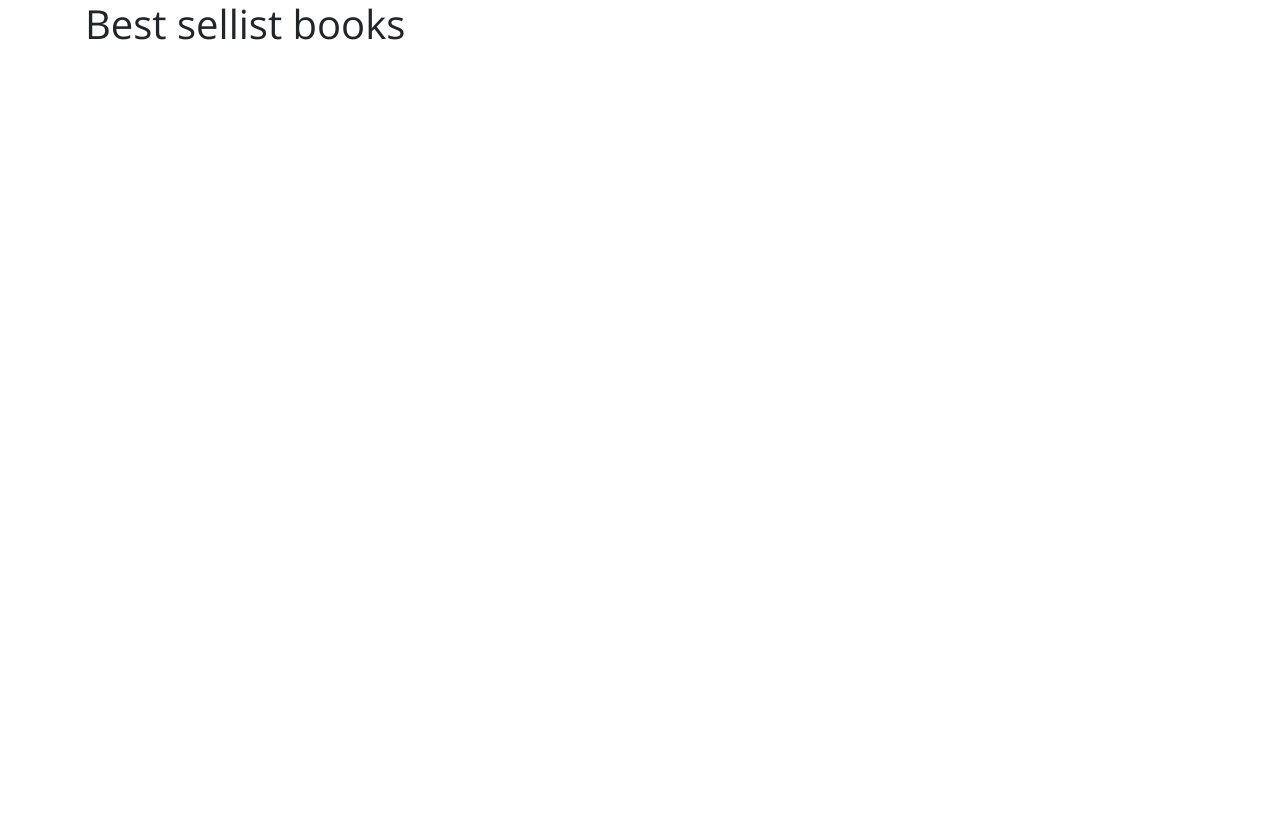
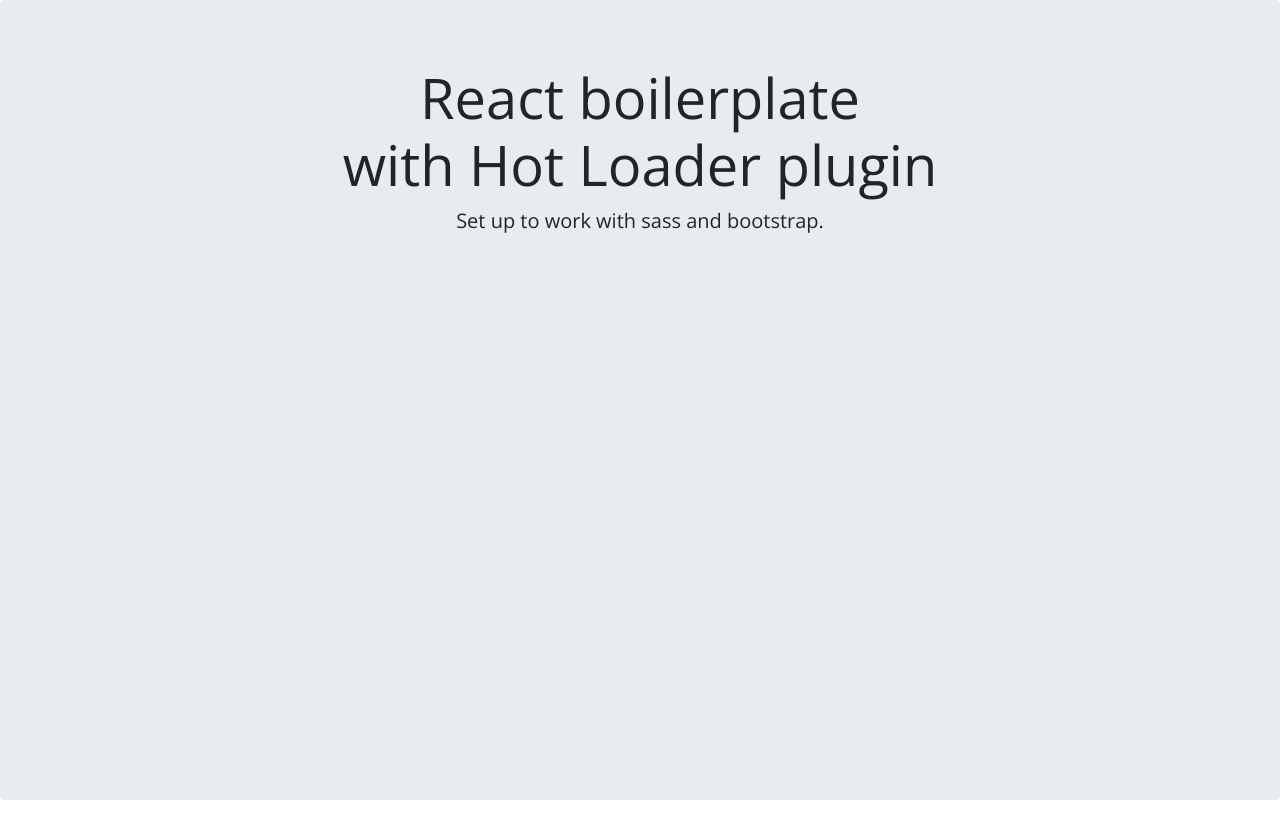
Before and after one commit to cristiAndreiTarasi/React_Hot_Loader_App_Boilerplate, a React app: page / in a window 1280 px wide. Before the commit the page ends 800 px from the top, so only its background shows below. Built offline with nearby package versions, Linux system fonts and the light colour scheme.

Commit message:
organized webpack config into prod and dev

```diff
--- a/package.json
+++ b/package.json
@@ -3,7 +3,7 @@
     "version": "1.0.0",
     "main": "index.js",
     "scripts": {
-        "start": "webpack-dev-server --open --config webpack.dev.js",
+        "start": "webpack-dev-server --config webpack.dev.js",
         "build": "webpack --config webpack.prod.js"
     },
     "keywords": [],
--- a/src/components/App.js
+++ b/src/components/App.js
@@ -2,14 +2,11 @@
 import React, { Component } from 'react';
 import { hot } from 'react-hot-loader/root';
 
-class App extends Component {
-    render () {
-        return (
-            <div className='container'>
-                <h1>Best sellist books</h1>
-            </div>
-        );
-    }
-}
+const App = () => (
+    <div className="jumbotron">
+        <h1 className="display-4">React boilerplate <br />with Hot Loader plugin</h1>
+        <p className="lead">Set up to work with sass and bootstrap.</p>
+    </div>
+);
 
 export default hot(App);
--- a/src/styles/partials/_test.scss
+++ b/src/styles/partials/_test.scss
@@ -7,3 +7,15 @@
 body {
   font-family: "Open Sans", serif;
 }
+
+.jumbotron {
+    height: 100vh;
+    display: flex;
+    flex-direction: column;
+    justify-content: flex-start;
+    align-items: center;
+
+    h1 {
+        text-align: center;
+    }
+}
--- a/webpack.dev.js
+++ b/webpack.dev.js
@@ -26,7 +26,7 @@ module.exports = merge(common, {
 
     plugins: [
         new HtmlWebpackPlugin({
-            template: './public/index.html',
+            template: './public/template.html',
         }),
         new ErrorOverlayPlugin(),
         new BrowserSyncPlugin({
--- a/webpack.prod.js
+++ b/webpack.prod.js
@@ -36,7 +36,7 @@ module.exports = merge(common, {
         new CleanWebpackPlugin(),
         new MiniCssExtractPlugin({filename: '[name].[contentHash].css'}),
         new HtmlWebpackPlugin({
-            template: './public/index.html',
+            template: './public/template.html',
             minify: {
                 removeAttributeQuotes: true,
                 collapseWhitespace: true,
```
Also changed, not shown: src/data.js (deleted, +0 -41 lines), public/template.html (renamed from public/index.html), 3 other files (tests, documents, lock files or other folders).
